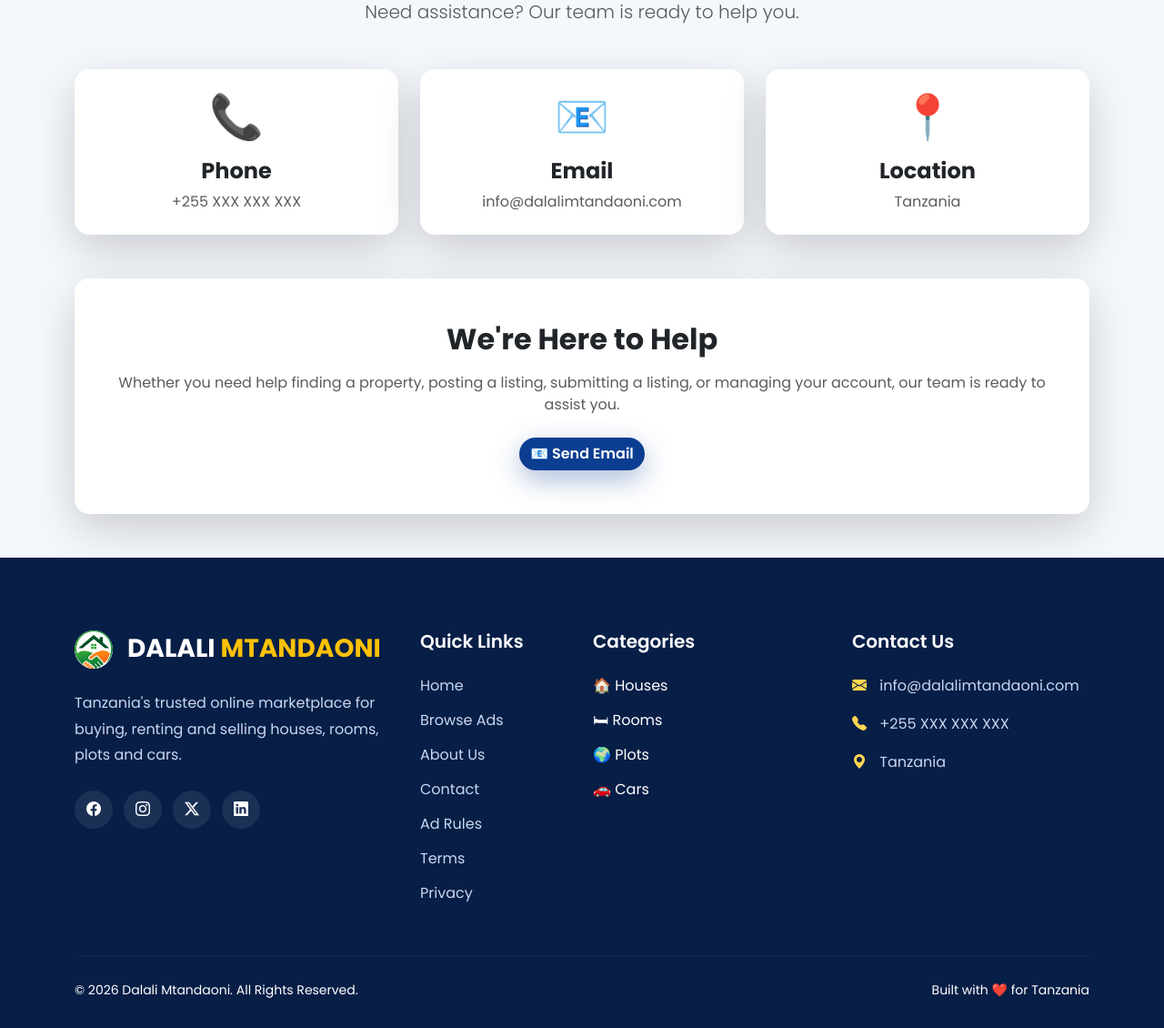
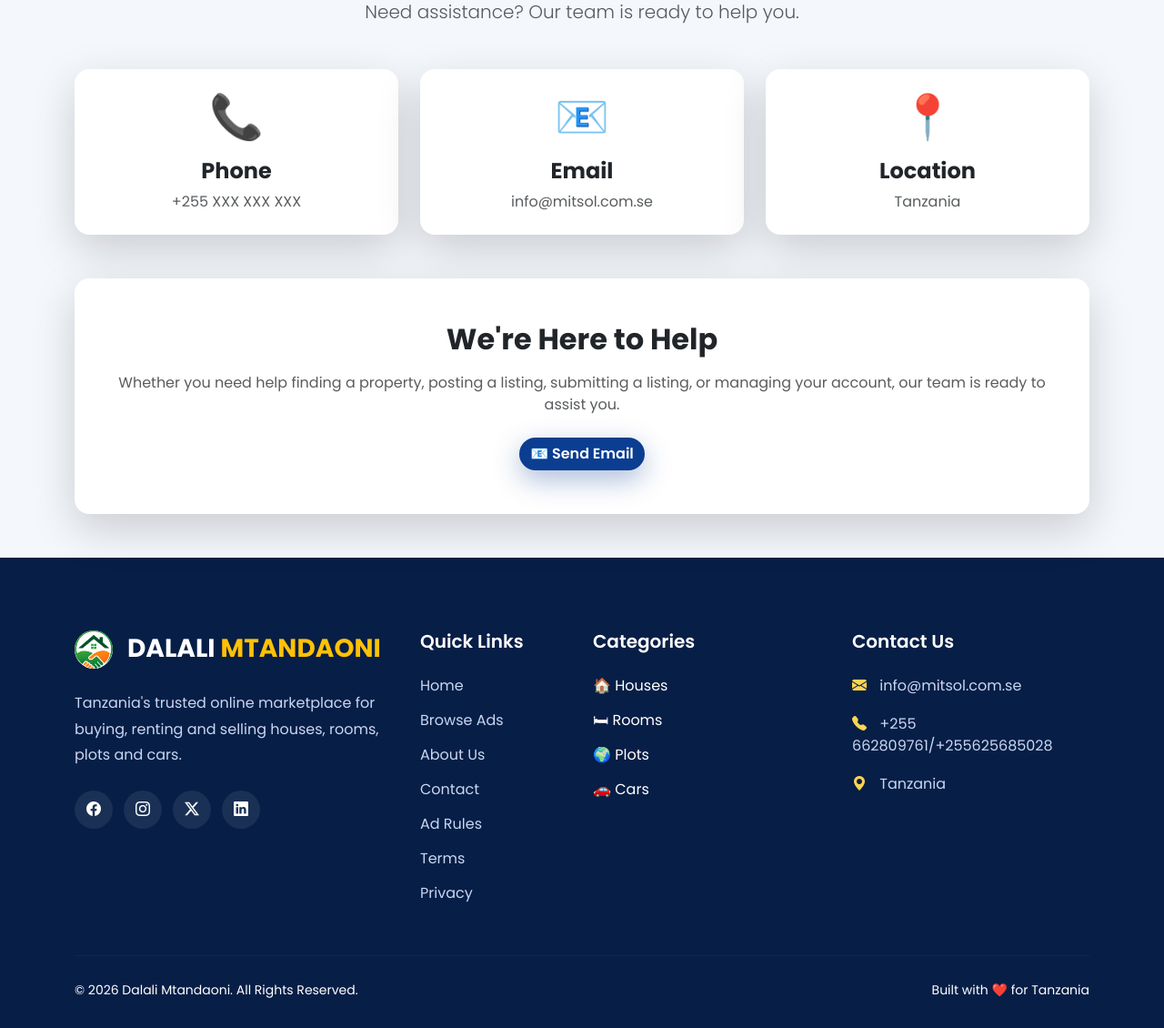
Before and after one commit to Shija-cmd/dalali-mtandaoni, a Django app: page /contact/ in a window 1280 px wide. Shown: the part 256-1386 px from the top of the page at 91% size. Run offline with Django 5.2, Linux system fonts and the light colour scheme; parts of the project's set-up code (start-up, migrations or seed data) failed here and were passed over.

Commit message:
Contact updation

```diff
--- a/properties/templates/properties/contact.html
+++ b/properties/templates/properties/contact.html
@@ -90,7 +90,7 @@ Contact Us
 
                 <p class="text-muted mb-0">
 
-                    info@dalalimtandaoni.com
+                    info@mitsol.com.se
 
                 </p>
 
--- a/templates/base.html
+++ b/templates/base.html
@@ -603,7 +603,7 @@
 
                         <i class="bi bi-envelope-fill"></i>
 
-                        info@dalalimtandaoni.com
+                        info@mitsol.com.se
 
                     </li>
 
@@ -611,7 +611,7 @@
 
                         <i class="bi bi-telephone-fill"></i>
 
-                        +255 XXX XXX XXX
+                        +255 662809761/+255625685028
 
                     </li>
 
```
